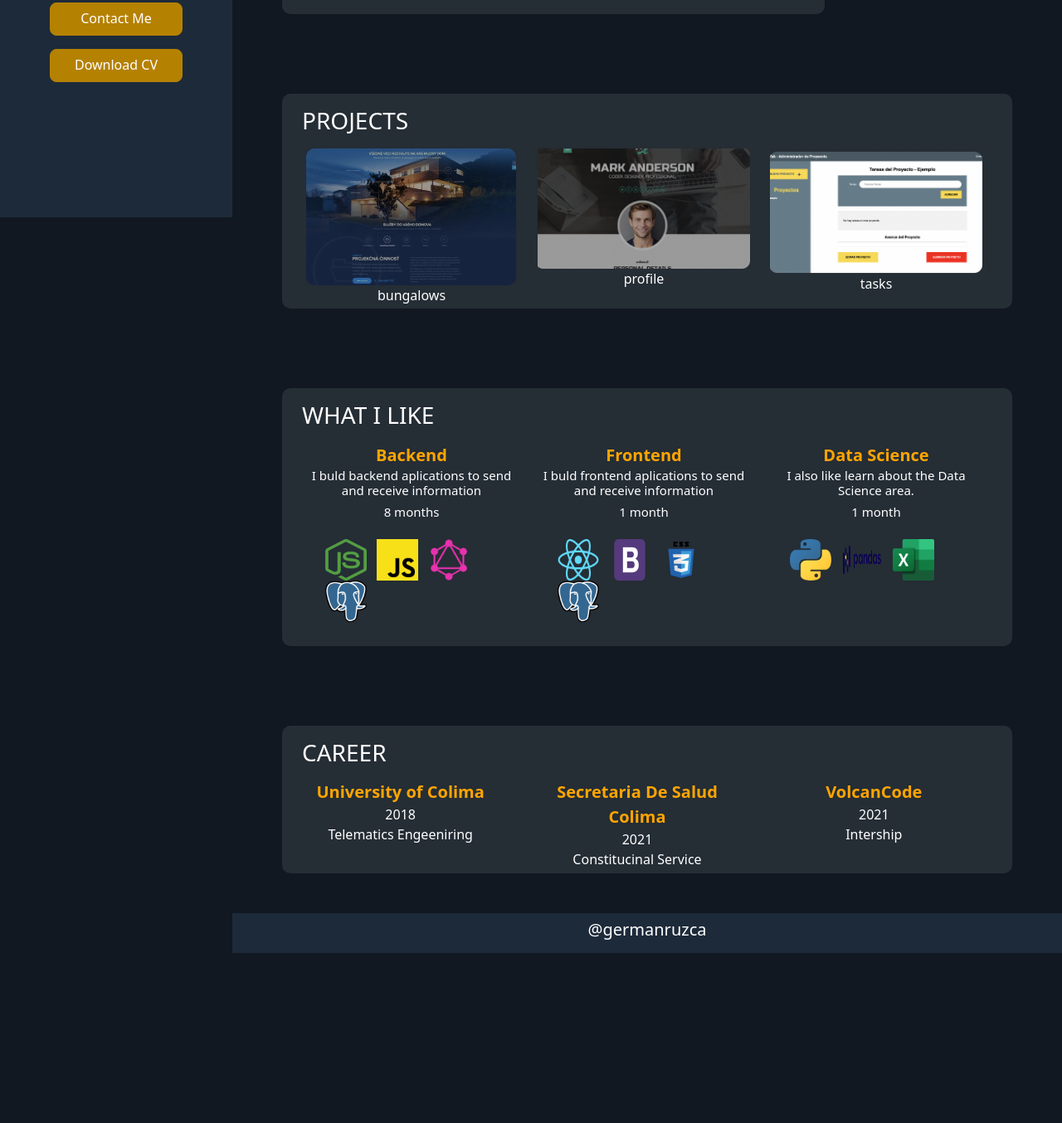
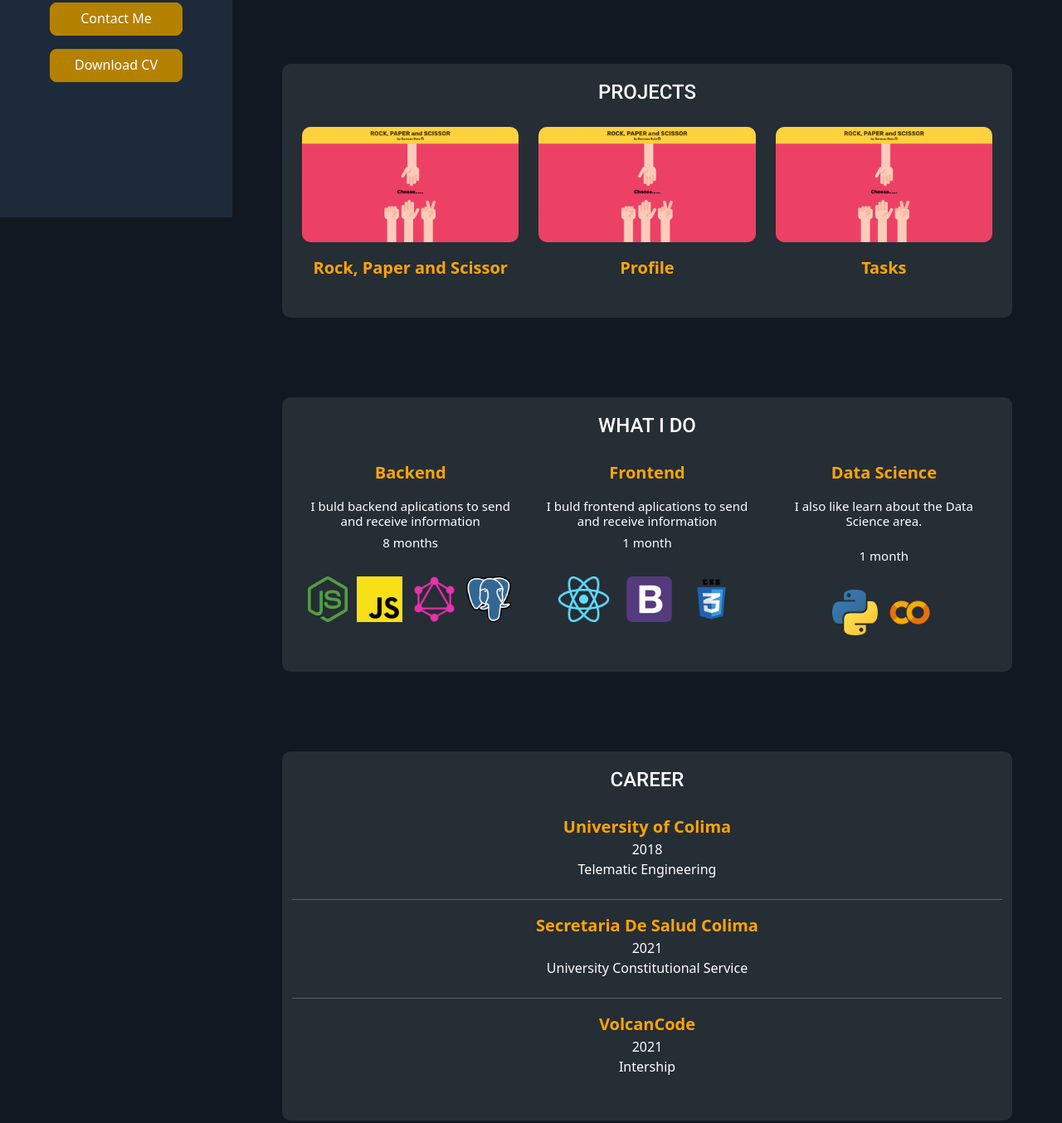
Before and after one commit to germanruzca/germanruzca.github.io, a plain HTML site: page index.html in a window 1280 px wide. Shown: the part 538-1892 px from the top of the page at 83% size. Before the commit the page ends 1687 px from the top, so only its background shows below. Drawn offline with Linux system fonts and the light colour scheme; files whose address does not match are found by name.

Commit message:
Index details

```diff
--- a/assets/css/main.css
+++ b/assets/css/main.css
@@ -84,9 +84,10 @@ body{
   background: #111821;
 }
 
-.col .grey-square {
+.projects {
+  display: flex;
+  justify-content: center;
 }
-
 .grey-square {
   background-color: #252d35;
   border-radius: 10px;
@@ -97,9 +98,7 @@ body{
 }
 .grey-square .me-text {
   font-size: 1.5rem;
-  font-weight: bold;
-  text-align: justify;
-  position: static;
+  font-family: 'Roboto', sans-serif;
 }
 
 .img-about-me img {
@@ -113,12 +112,15 @@ body{
 .project-img img {
   width: 100%;
   height: 100%;
-  object-fit: cover;
+  background-size: cover;
+  border-radius: 10px;
 }
 
-.project-text {
-  text-align: center;
+.project-img img:hover {
+  -webkit-transform:scale(1.07);
+  -webkit-transition:all .5s ease;
 }
+
 
 .what-i-do-text {
   font-size: 15px;
@@ -126,12 +128,15 @@ body{
 }
 
 .what-i-do-img {
-  width: 50px;
-  height: 50px;
+  padding-right: 3px;
+  width: auto;
+  max-width: 80px;
+  height: auto;
+  max-height: 55px;
 }
 
-.listas-img-wid {
-  align-items: center;
+.line-what-i-do {
+  display: none;
 }
 
 .place-career {
@@ -176,12 +181,9 @@ footer {
     border-left: 0;
   }
 
-  .grey-square {
-    margin-right: 0.5rem;
-  }
-
   .grey-square .me-text {
-    font-size: 20px;
+    font-size: 21px;
+    text-align: justify;
   }
 
   .img-about-me {
@@ -198,4 +200,9 @@ footer {
   footer {
     margin-left: 0;
   }
+
+  .line-what-i-do {
+    display: unset;
+  }
+
 }
--- a/index.html
+++ b/index.html
@@ -4,6 +4,12 @@
     <meta charset="UTF-8" />
     <meta http-equiv="X-UA-Compatible" content="IE=edge" />
     <meta name="viewport" content="width=device-width, initial-scale=1.0" />
+    <link rel="preconnect" href="https://fonts.googleapis.com" />
+    <link rel="preconnect" href="https://fonts.gstatic.com" crossorigin />
+    <link
+      href="https://fonts.googleapis.com/css2?family=Roboto:wght@500&display=swap"
+      rel="stylesheet"
+    />
     <link rel="stylesheet" href="./assets/css/bootstrap.min.css" />
     <link rel="stylesheet" href="./assets/css/all.css" />
     <link rel="stylesheet" href="./assets/css/main.css" />
@@ -78,13 +84,13 @@
                 </a>
               </li>
               <li class="nav-item">
-                <a class="nav-link" href="#what-i-do"
-                  ><i class="fas fa-bookmark fa-fw me-2"></i>What I do</a
+                <a class="nav-link" href="#projects"
+                  ><i class="fas fa-user fa-fw me-2"></i>Projects</a
                 >
               </li>
               <li class="nav-item">
-                <a class="nav-link" href="#projects"
-                  ><i class="fas fa-user fa-fw me-2"></i>Projects</a
+                <a class="nav-link" href="#what-i-do"
+                  ><i class="fas fa-bookmark fa-fw me-2"></i>What I do</a
                 >
               </li>
               <li class="nav-item">
@@ -112,6 +118,7 @@
         </div>
       </nav>
     </header>
+    <a name="about-me"></a>
     <div class="main-wrapper">
       <a name="about-me"></a>
       <section class="about-me p-3 p-lg-5">
@@ -119,10 +126,9 @@
           <div class="row superposicion">
             <div class="col">
               <div class="grey-square">
-                <a name="about-me"></a>
                 <div><h2 class="mb-1 ms-4">@germanruzca</h2></div>
                 <div class="mb-3 ms-4">Student Software Developer</div>
-                <div class="me-text container-fluid mb-4 ms-0">
+                <div class="text-justify me-text container-fluid mb-4 ms-0">
                   I’m German. I am a 21 years old student from Colima, Mexico.
                   <br />
                   <br />
@@ -142,50 +148,56 @@
           </div>
         </div>
       </section>
+      <a name="projects"></a>
       <section class="projects p-3 p-lg-5">
         <div class="container">
-          <div class="grey-square" style="align-content:center">
+          <div class="grey-square" style="align-content: center">
             <div>
-              <div class="me-text ms-4 pt-1 pb-2 pt-3">
-                <a name="projects"></a>
-                <h3>PROJECTS</h3>
+              <div class="text-center me-text pt-3">
+                PROJECTS
               </div>
             </div>
-            <div class="row ms-5 me-4 ms-md-0 ps-lg-3">
-              <div class="col">
+            <div class="row p-lg-4 p-4 p-md-4 p-sm-5">
+              <div class="col-lg-4 col-12 col-sm-12 col-md-4">
                 <div class="project-img">
-                  <img src="./assets/img/project1.png" alt="" />
+                  <a
+                    target="_blank"
+                    href="https://germanruzca.social/rock-paper-scissors/"
+                    ><img src="./assets/img/rps.png" alt=""
+                  /></a>
                 </div>
-                <div class="project-text">bungalows</div>
+                <div class="text-center pt-3 pb-3 place-career">
+                  Rock, Paper and Scissor
+                </div>
               </div>
-              <div class="col">
+              <div class="col-lg-4 col-12 col-sm-12 col-md-4">
                 <div class="project-img">
-                  <img src="./assets/img/project2.png" alt="" />
+                  <img src="./assets/img/rps.png" alt="" />
                 </div>
-                <div class="project-text">profile</div>
+                <div class="text-center pt-3 pb-3 place-career">Profile</div>
               </div>
-              <div class="col">
+              <div class="col-lg-4 col-12 col-sm-12 col-md-4">
                 <div class="project-img">
-                  <img src="./assets/img/project3.png" alt="" />
+                  <img src="./assets/img/rps.png" alt="" />
                 </div>
-                <div class="project-text">tasks</div>
+                <div class="text-center pt-3 place-career">Tasks</div>
               </div>
             </div>
           </div>
         </div>
       </section>
+      <a name="what-i-do"></a>
       <section class="projects p-3 p-lg-5">
         <div class="container">
           <div class="grey-square">
             <div>
-              <div class="me-text ms-4 pt-1 pb-2 pt-3">
-                <a name="what-i-do"></a>
-                <h3>WHAT I LIKE</h3>
+              <div class="text-center me-text pt-3">
+                WHAT I DO
               </div>
             </div>
-            <div class="row ms-5 me-4 ms-md-0 ps-lg-3">
-              <div class="col">
-                <div class="project-text place-career">Backend</div>
+            <div class="row p-lg-4 p-4 p-md-4 p-sm-5">
+              <div class="col-lg-4 col-12 col-sm-12 col-md-4">
+                <div class="text-center pb-3 place-career">Backend</div>
                 <div>
                   <h1 class="what-i-do-text">
                     I buld backend aplications to send and receive information
@@ -195,7 +207,7 @@
                   <h1 class="what-i-do-text">8 months</h1>
                 </div>
                 <div>
-                  <ul class="list-inline m-lg-4">
+                  <ul class="list-inline d-flex justify-content-center pt-4">
                     <li class="list-inline-item">
                       <img
                         class="what-i-do-img"
@@ -227,8 +239,9 @@
                   </ul>
                 </div>
               </div>
-              <div class="col">
-                <div class="project-text place-career">Frontend</div>
+              <hr class="line-what-i-do" />
+              <div class="col-lg-4 col-12 col-sm-12 col-md-4">
+                <div class="text-center pb-3 place-career">Frontend</div>
                 <div>
                   <h1 class="what-i-do-text">
                     I buld frontend aplications to send and receive information
@@ -238,7 +251,7 @@
                   <h1 class="what-i-do-text">1 month</h1>
                 </div>
                 <div>
-                  <ul class="list-inline m-lg-4">
+                  <ul class="list-inline d-flex justify-content-center pt-4">
                     <li class="list-inline-item">
                       <img
                         class="what-i-do-img"
@@ -260,28 +273,22 @@
                         alt=""
                       />
                     </li>
-                    <li class="list-inline-item">
-                      <img
-                        class="what-i-do-img"
-                        src="./assets/img/posthres.png"
-                        alt=""
-                      />
-                    </li>
                   </ul>
                 </div>
               </div>
-              <div class="col">
-                <div class="project-text place-career">Data Science</div>
+              <hr class="line-what-i-do" />
+              <div class="col-lg-4 col-12 col-sm-12 col-md-4">
+                <div class="text-center pb-3 place-career">Data Science</div>
                 <div>
                   <h1 class="what-i-do-text">
                     I also like learn about the Data Science area.
                   </h1>
                 </div>
                 <div>
-                  <h1 class="what-i-do-text">1 month</h1>
+                  <h1 class="what-i-do-text pt-3">1 month</h1>
                 </div>
                 <div>
-                  <ul class="list-inline m-lg-4 listas-img-wid">
+                  <ul class="list-inline d-flex justify-content-center pt-4">
                     <li class="list-inline-item">
                       <img
                         class="what-i-do-img"
@@ -292,14 +299,7 @@
                     <li class="list-inline-item">
                       <img
                         class="what-i-do-img"
-                        src="./assets/img/pandas.png"
-                        alt=""
-                      />
-                    </li>
-                    <li class="list-inline-item">
-                      <img
-                        class="what-i-do-img"
-                        src="./assets/img/excel.png"
+                        src="./assets/img/colab.png"
                         alt=""
                       />
                     </li>
@@ -310,27 +310,29 @@
           </div>
         </div>
       </section>
+      <a name="careers"></a>
       <section class="projects p-3 p-lg-5">
         <div class="container text-center">
           <div class="grey-square">
             <div>
-              <div class="me-text ms-4 pt-1 pb-2 pt-3">
-                <a name="careers"></a>
-                <h3>CAREER</h3>
+              <div class="text-center me-text pt-3">
+                CAREER
               </div>
             </div>
-            <div class="row ms-5 me-4 ms-md-0">
-              <div class="col">
+            <div class="row p-lg-4 p-4 p-md-4 p-sm-5">
+              <div class="col-sm-12 pb-4">
                 <div class="place-career">University of Colima</div>
                 <div>2018</div>
-                <div>Telematics Engeeniring</div>
+                <div>Telematic Engineering</div>
               </div>
-              <div class="col">
+              <hr />
+              <div class="col-sm-12 pb-4">
                 <div class="place-career">Secretaria De Salud Colima</div>
                 <div>2021</div>
-                <div>Constitucinal Service</div>
+                <div>University Constitutional Service</div>
               </div>
-              <div class="col">
+              <hr />
+              <div class="col-sm-12 pb-4">
                 <div class="place-career">VolcanCode</div>
                 <div>2021</div>
                 <div>Intership</div>
```
Also changed, not shown: assets/img/colab.png (added), assets/img/rps.png (added), 1 other file.
